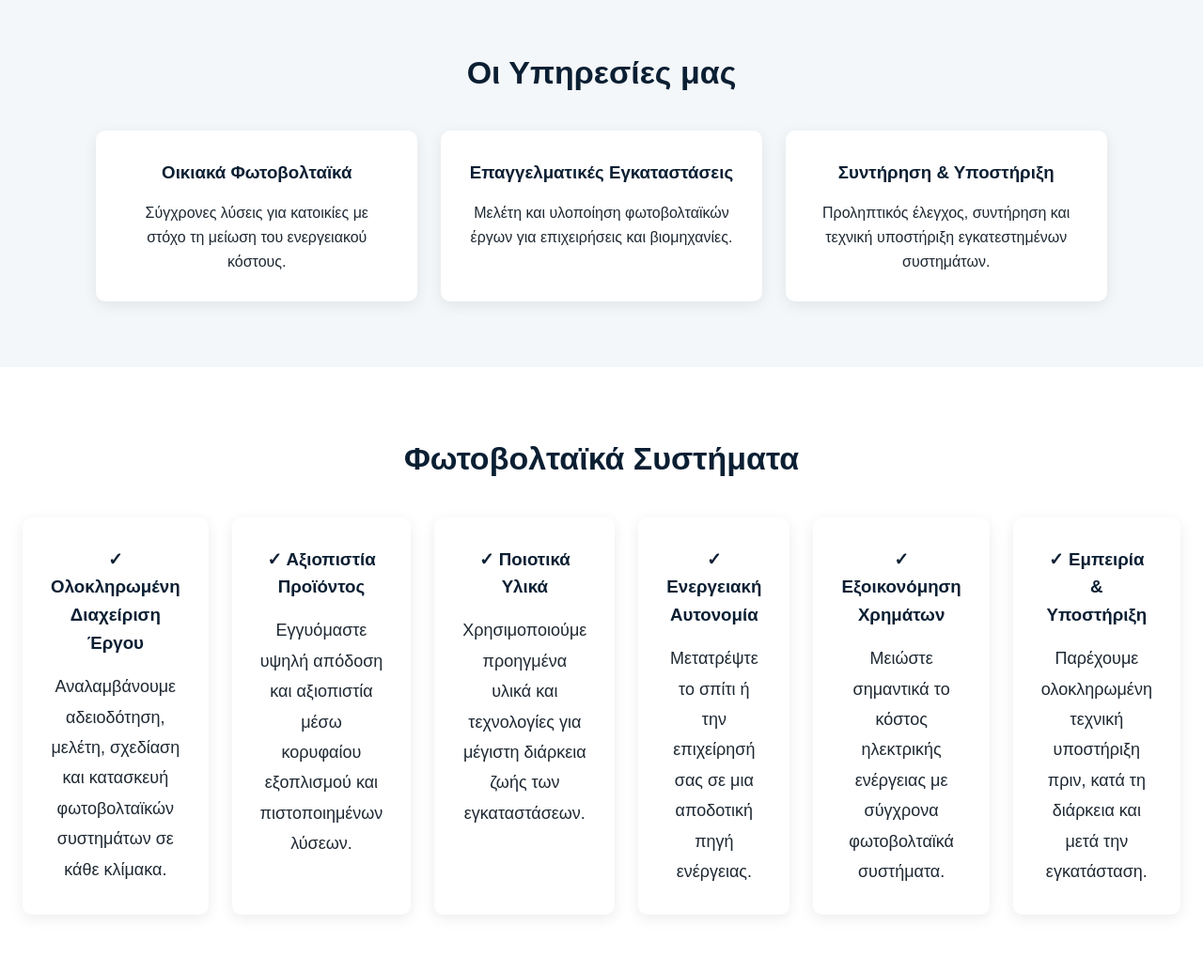
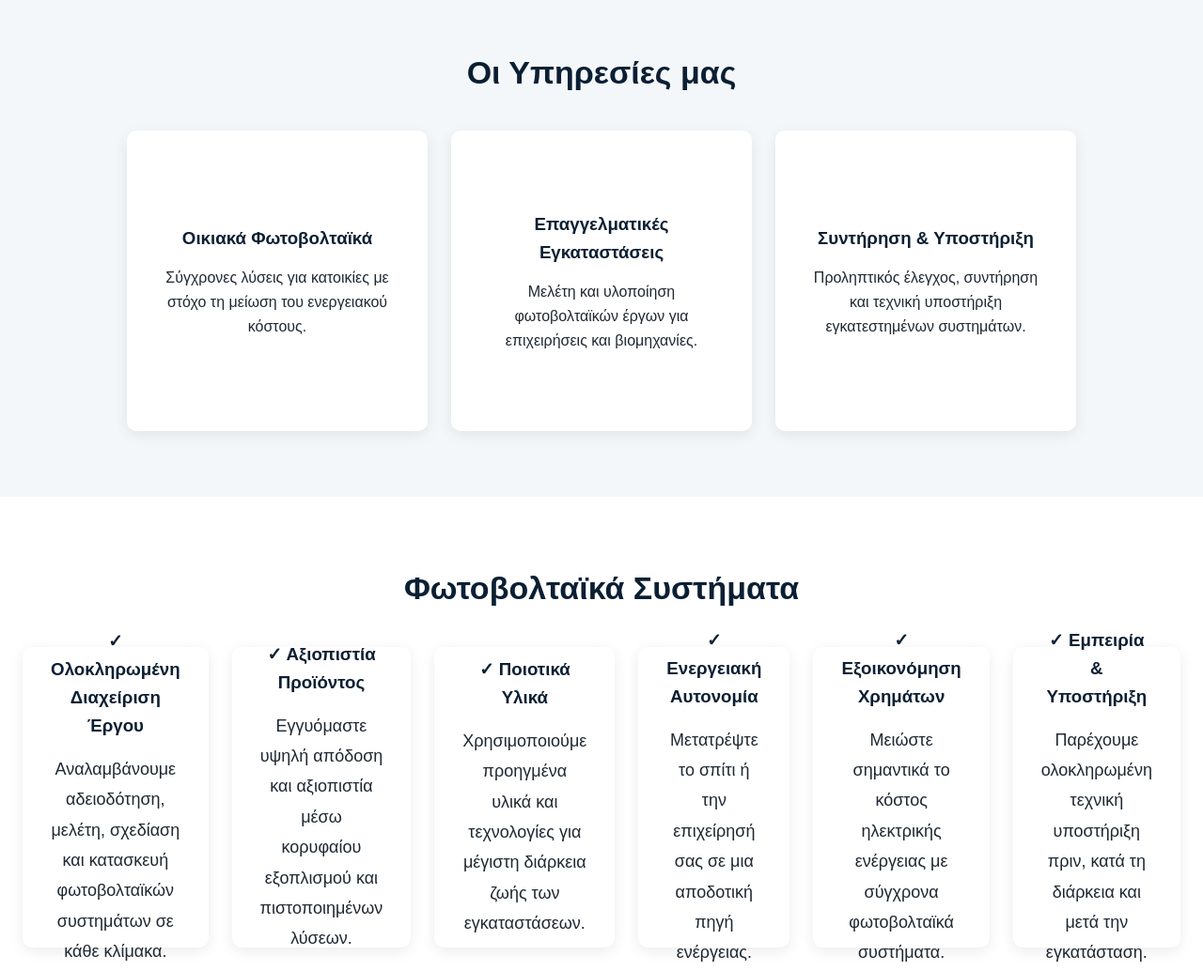
Before and after one commit to Angel-Vissarion/SolarSite, a plain HTML site: page index.html in a window 1280 px wide. Shown: the part 740-1774 px from the top of the page at 94% size. Drawn offline with Linux system fonts and the light colour scheme.

Commit message:
Set fixed dimensions and flexbox layout for .box
Updated the .box class to have fixed dimensions and added flexbox properties.

```diff
--- a/css/style.css
+++ b/css/style.css
@@ -171,8 +171,18 @@ nav a:hover {
 
 .box {
     background-color: white;
+    width: 320px;
+    height: 320px;
+
     padding: 30px;
-    width: 33%;
+
+    display: flex;
+    flex-direction: column;
+    justify-content: center;
+    align-items: center;
+
+    text-align: center;
+
     border-radius: 10px;
     box-shadow: 0 4px 15px rgba(0,0,0,0.08);
 }
```
